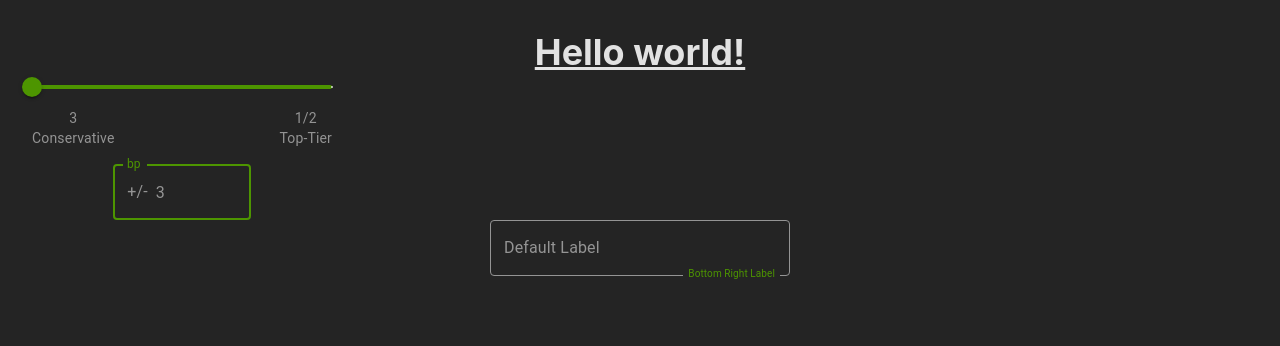
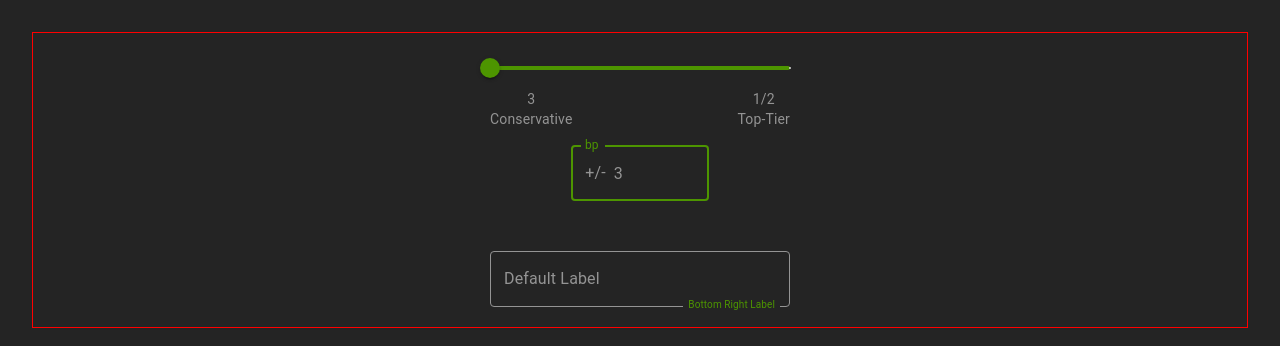
Before and after one commit to siddarthmenon97/llgm-task, a React (Vite) app: page / in a window 1280 px wide. Shown: the top 346 px of the page. Built offline with nearby package versions, Linux system fonts and the light colour scheme.

Commit message:
d3 related changes

```diff
--- a/src/App.tsx
+++ b/src/App.tsx
@@ -1,6 +1,7 @@
-import { createTheme, ThemeProvider } from '@mui/material'
+import { Box, createTheme, SxProps, Theme, ThemeProvider } from '@mui/material'
 import { NumberInputComponent, SliderComponent } from './components/slider'
 import './App.css'
+// import { CommonSVGElements } from './components/d3-component'
 
 const theme = createTheme({
   palette: {
@@ -21,7 +22,7 @@ const theme = createTheme({
         },
       },
     },
-    MuiInputAdornment : {
+    MuiInputAdornment: {
       styleOverrides: {
         root: {
           color: '#949494'
@@ -52,17 +53,30 @@ const theme = createTheme({
   }
 })
 
+const boxWrapper1: SxProps<Theme> = {
+  border: '1px solid red',
+  width: '100%',
+  display: 'flex',
+  flexDirection: 'column',
+  alignItems: 'center',
+  gap: '50px',
+  padding: '20px 0'
+}
+
 function App() {
 
   return (
     <ThemeProvider theme={theme}>
-      <>
-        <h1 className="text-4xl font-bold underline">
-          Hello world!
-        </h1>
+      <Box sx={boxWrapper1}>
         <SliderComponent />
-        <NumberInputComponent />
-      </>
+        <div>
+          <NumberInputComponent />
+        </div>
+
+        {/* <div>
+          <CommonSVGElements />
+        </div> */}
+      </Box>
     </ThemeProvider>
   )
 }
--- /dev/null
+++ b/src/components/d3-component.tsx
@@ -0,0 +1,19 @@
+export const CommonSVGElements = () => {
+    return (
+        <div>
+            <svg width={800} height={800} style={{ border: '1px solid red' }}>
+                <rect width={200} height={200} x={100} y={100} fill="green" />
+                <circle cx={100} cy={500} r={50} fill="yellow" />
+            </svg>
+
+            <svg width={800} height={800} style={{ border: '1px solid red' }}>
+                <path
+                    d="M25,25 L25,35
+                M75,25 L75,35
+                M15,75 C20,100 80,100 85,75
+            "
+                    stroke="green" strokeWidth={2} fill="none" />
+            </svg>
+        </div>
+    )
+}
--- a/src/components/slider.tsx
+++ b/src/components/slider.tsx
@@ -83,7 +83,7 @@ export const SliderComponent = () => {
 
 const wrapperStyles: SxProps<Theme> = {
     position: 'relative',
-    display: 'inline-block',
+    display: 'inline-flex',
 };
 
 const bottomRightLabelStyles: SxProps<Theme> = {
```
Also changed, not shown: src/data.csv (added).
